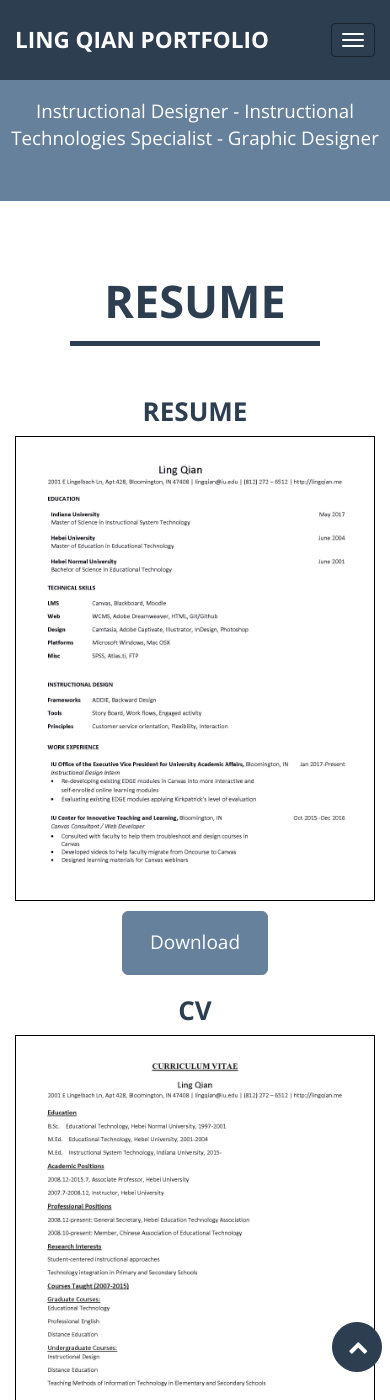
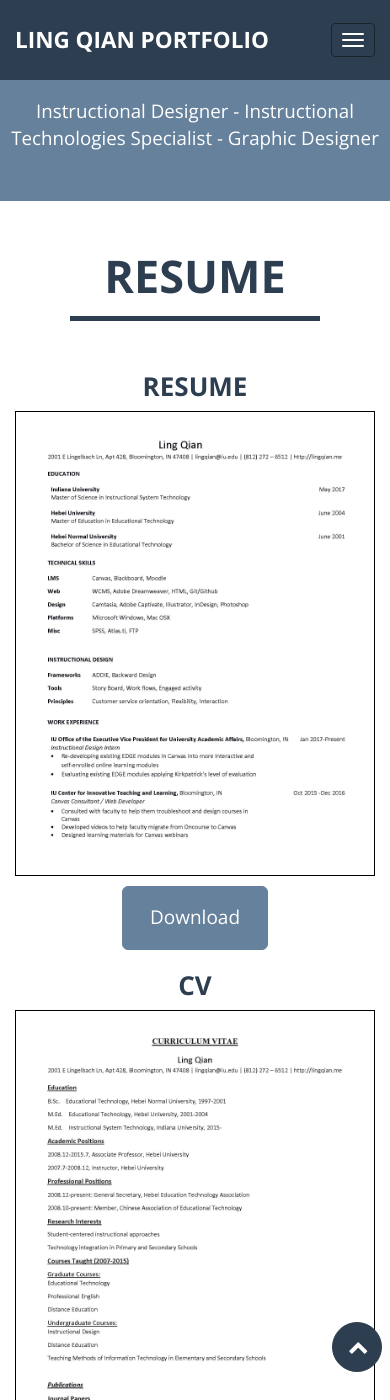
Before and after one commit to lingqiann/lingqiann.github.io, a Jekyll site: the page built from index.html, in a window 390 px wide and 1400 px high, scrolled down 261 px. Built offline with Jekyll 4.4.1, drawn with Linux system fonts in a browser that asks for light colours.

Commit message:
Update main.css

```diff
--- a/_includes/css/main.css
+++ b/_includes/css/main.css
@@ -192,7 +192,7 @@ section.success {
 
 @media(max-width:767px) {
     section {
-        padding: 75px 0;
+        padding: 50px 0;
     }
 
     section.first {
```
